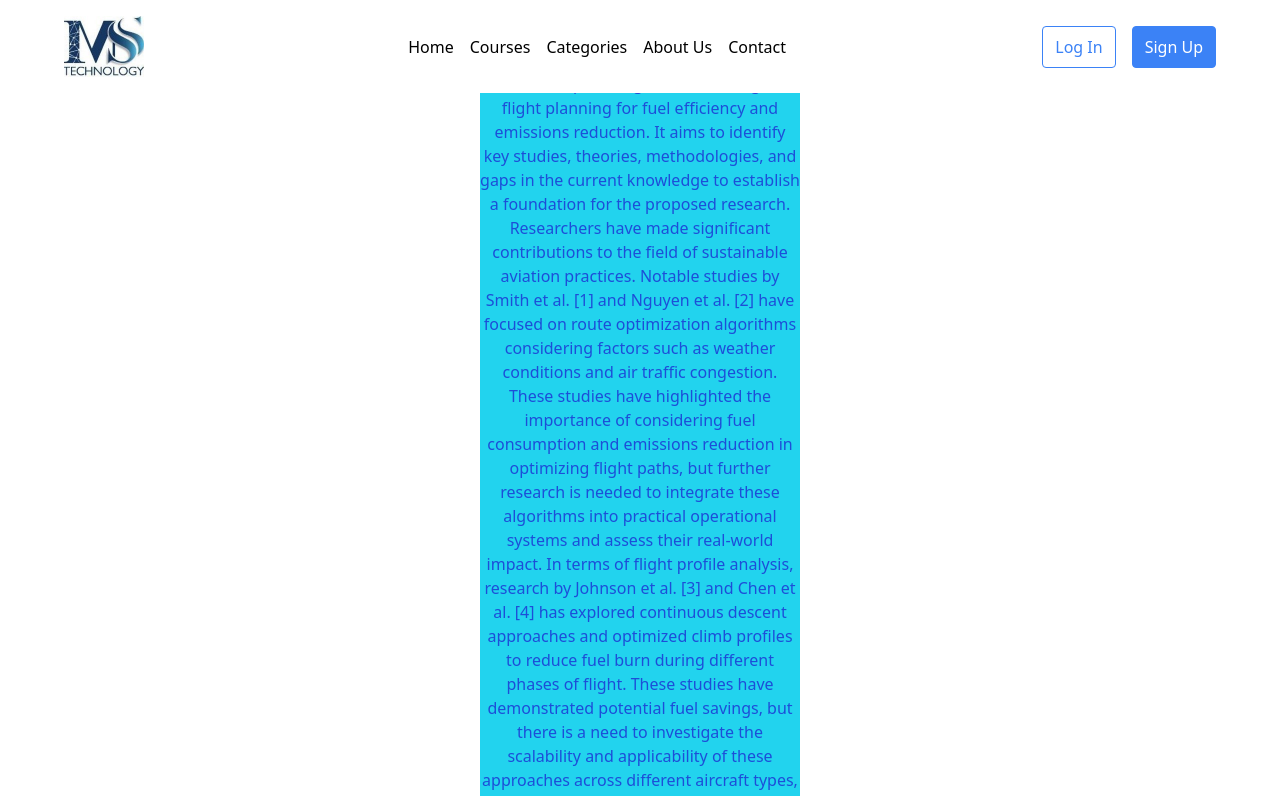
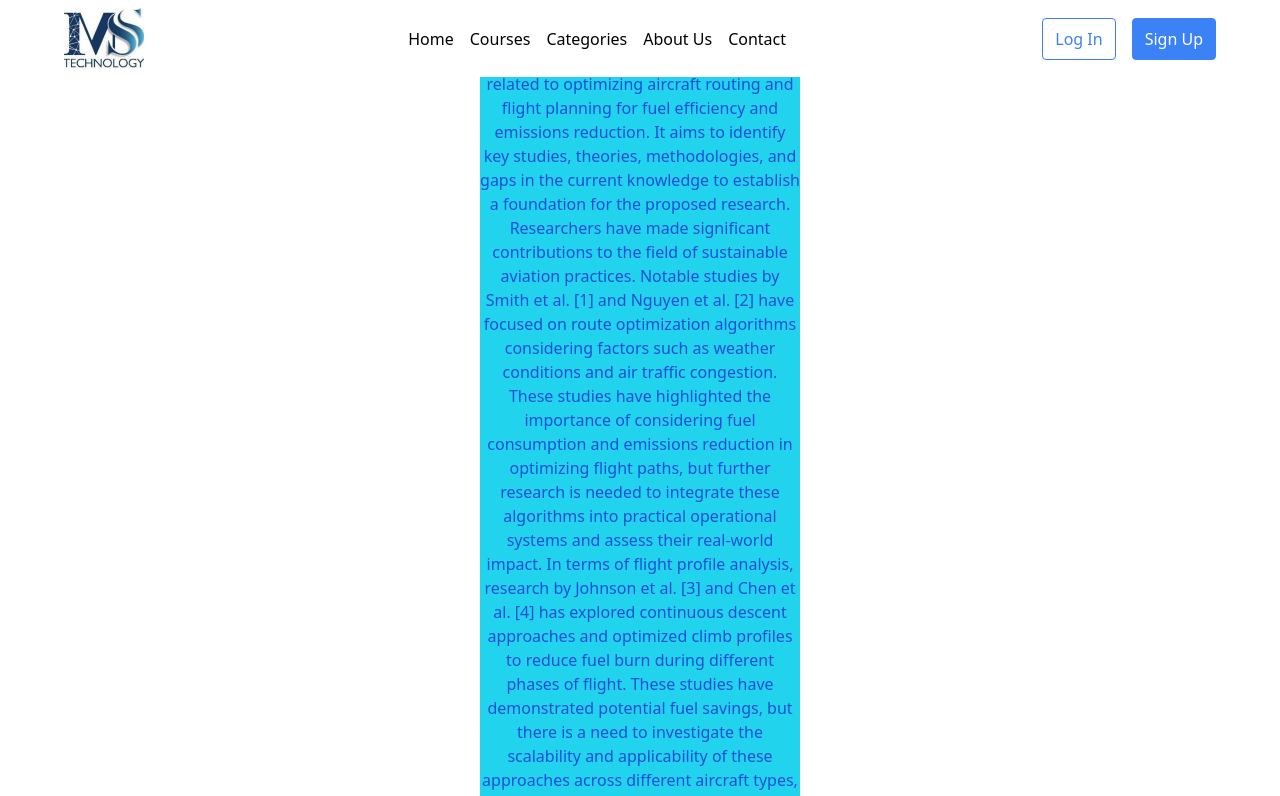
Before and after one commit to Temesgenzewude/MSS-Apparentship-Portal, a React (Create React App) app in the folder front-end/: page / in a window 1280 px wide. Shown: the top 796 px of the page. Built offline with nearby package versions, Linux system fonts and the light colour scheme.

Commit message:
navbar update

```diff
--- a/front-end/src/layouts/Navbar.js
+++ b/front-end/src/layouts/Navbar.js
@@ -21,7 +21,7 @@ const Navbar = () => {
   }, []);
 
   return (
-    <nav className={`fixed top-0 left-0 right-0 bg-white ${scrolling ? 'shadow-md' : ''} py-4 px-6 md:px-12 lg:px-16 flex items-center justify-between transition-shadow`}>
+    <nav className={`fixed top-0 left-0 right-0 bg-white ${scrolling ? 'shadow-md' : ''} py-2 px-4 md:px-12 lg:px-16 flex items-center justify-between transition-shadow`}>
       <div className="flex items-center">
         <img src={logo} alt="mss logo" className="w-20 mr-2" />
       </div>
```
